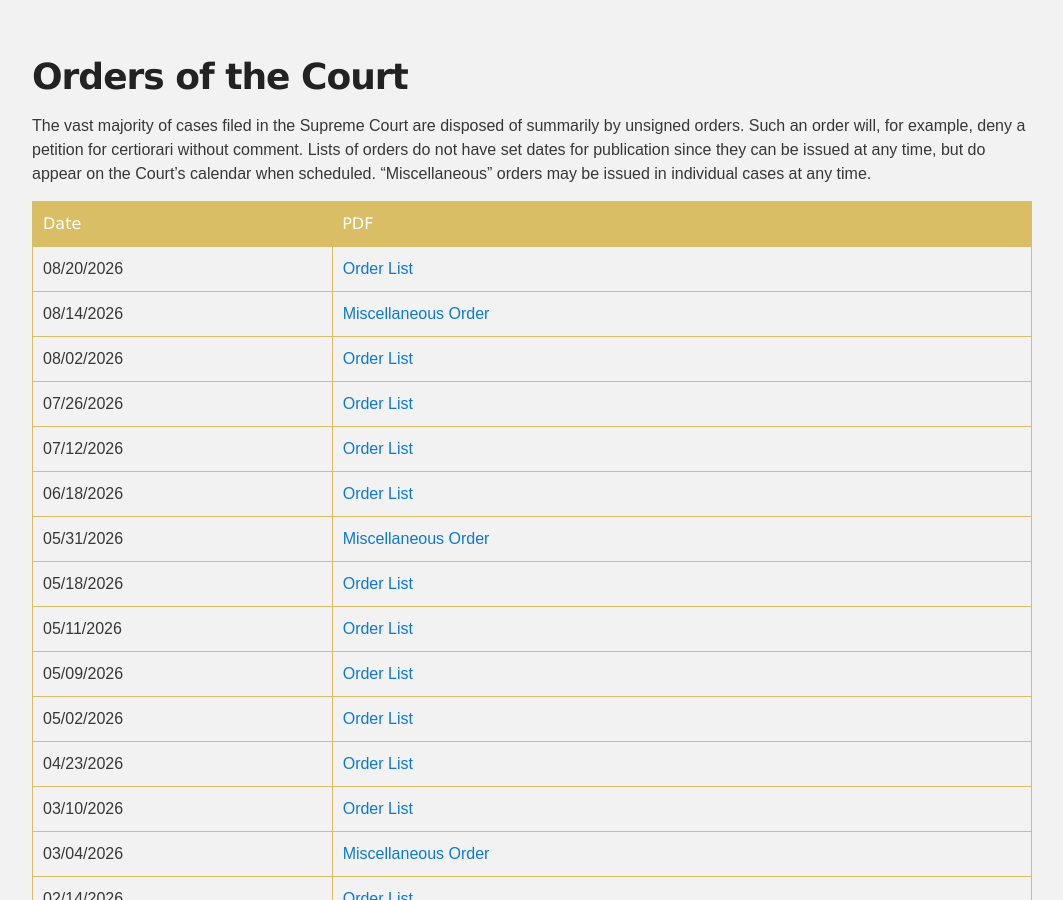
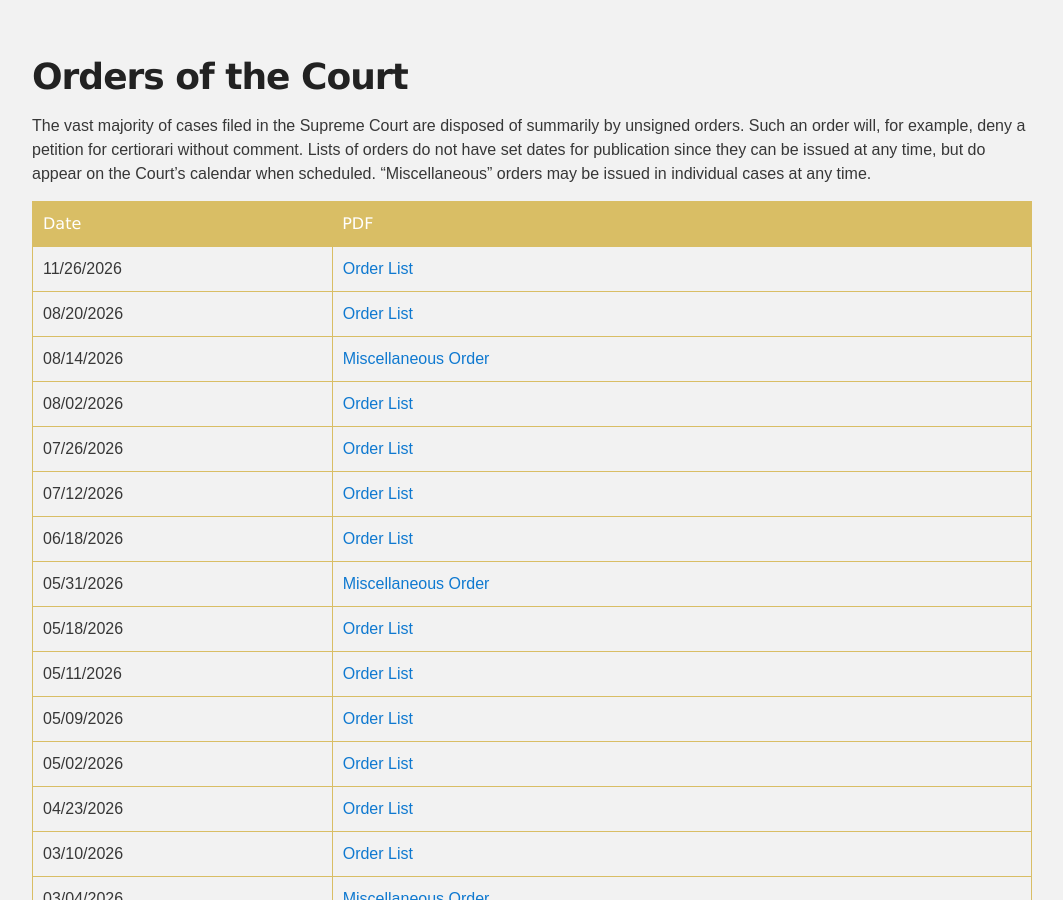
Before and after one commit to supremecourtrblx/supremecourtrblx.github.io, a Jekyll site: the page built from orders.md, in a window 1280 px wide and 900 px high, scrolled down 558 px. Shown: the whole window, without its empty margins (108-1171 px from the left). Built offline with Jekyll 4.4.1, drawn with Linux system fonts in a browser that asks for light colours; our own code applies the rules of GitHub Pages for plain Markdown files.

Commit message:
Update orders.md

```diff
--- a/orders.md
+++ b/orders.md
@@ -8,6 +8,10 @@ The vast majority of cases filed in the Supreme Court are disposed of summarily
     <tr>
         <th style="width:30%;">Date</th>
         <th>PDF</th>
+    </tr>
+    <tr>
+        <td>11/26/2026</td>
+        <td><a href="/orders/orderlist112626.pdf">Order List</a></td>
     </tr>
     <tr>
         <td>08/20/2026</td>
```
